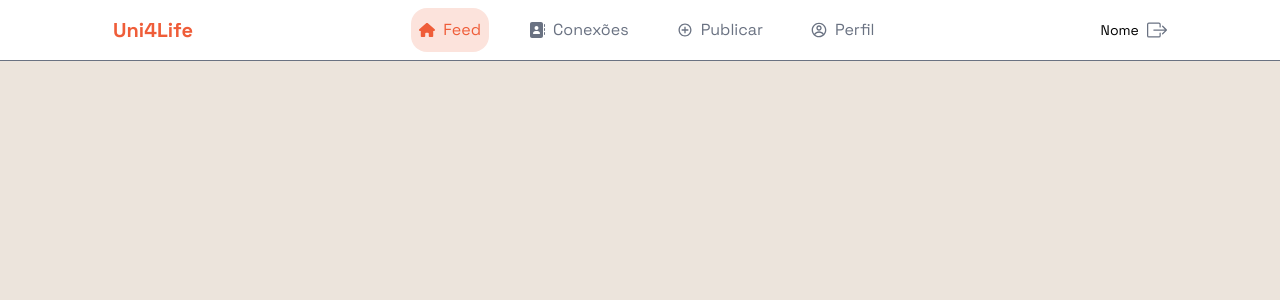
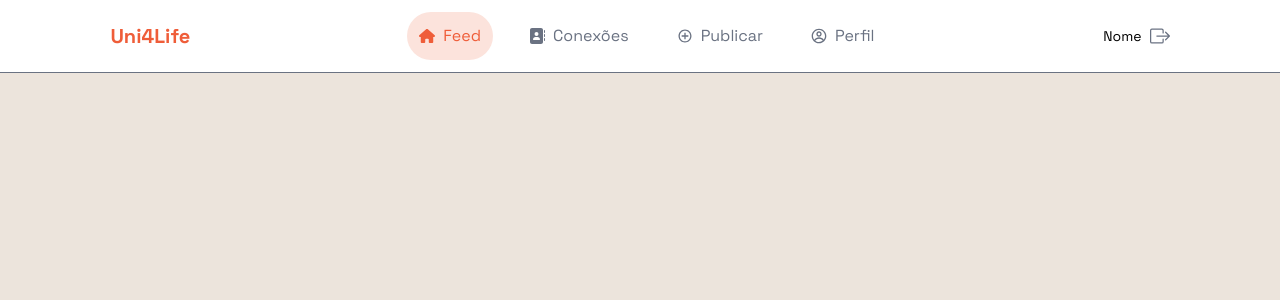
Before and after one commit to gabrieldias102/uni4life-v2, a React (Vite) app: page /feed in a window 1280 px wide. Shown: the top 300 px of the page. Built offline with nearby package versions, Linux system fonts and the light colour scheme.

Commit message:
feat: iniciando box de usuarios - conexões

```diff
--- a/index.html
+++ b/index.html
@@ -10,7 +10,7 @@
       href="https://fonts.googleapis.com/css2?family=Space+Grotesk:wght@300..700&display=swap"
       rel="stylesheet"
     />
-    <title>uni4life-v2</title>
+    <title>Uni4life v2</title>
   </head>
   <body>
     <div id="root"></div>
--- a/src/components/Navbar/index.tsx
+++ b/src/components/Navbar/index.tsx
@@ -8,10 +8,10 @@ export default function Navbar() {
   return (
     <>
       <nav className="bg-white border-b text-gray-500 flex justify-around w-screen">
-        <div className="p-4">
+        <div className="flex items-center p-4">
           <p className="font-bold text-xl text-primary">Uni4Life</p>
         </div>
-        <section className="flex flex-row gap-4">
+        <section className="flex flex-row ">
           <NavbarItem text="Feed" to="/feed">
             <FaHouse />
           </NavbarItem>
--- a/src/components/NavbarItem/index.tsx
+++ b/src/components/NavbarItem/index.tsx
@@ -11,7 +11,7 @@ export default function NavbarItem({ text, children, to }: NavbarItemProps) {
     <NavLink
       to={to}
       className={({ isActive }) =>
-        `flex flex-row items-center gap-2 p-2 hover:text-primary hover:bg-soft rounded-2xl cursor-pointer m-2 ${
+        `flex flex-row items-center gap-2 p-3 hover:text-primary hover:bg-soft rounded-4xl cursor-pointer m-3 ${
           isActive ? "text-primary bg-soft" : ""
         }`
       }
--- /dev/null
+++ b/src/components/OtherUserBox/index.tsx
@@ -0,0 +1,29 @@
+import { IoPersonAddOutline } from "react-icons/io5";
+
+type OtherUserBoxProps = {
+  nome: string;
+  profissão: string;
+  curiosidade: string;
+};
+
+export default function OtherUserBox({
+  nome,
+  profissão,
+  curiosidade,
+}: OtherUserBoxProps) {
+  return (
+    <div>
+      <div className="w-1/12"></div>
+      <div className="w-8/12">
+        <h1 className="text-2xl text-black">{nome}</h1>
+        <h1 className="text-xl text-gray-600">{profissão}</h1>
+        <h1 className="text-xl text-gray-600">{curiosidade}</h1>
+      </div>
+      <div className="w-3/12">
+        <button className="p-2 bg-primary text-white flex gap-2">
+          <IoPersonAddOutline /> Conectar
+        </button>
+      </div>
+    </div>
+  );
+}
```
Also changed, not shown: public/favicon.svg.
